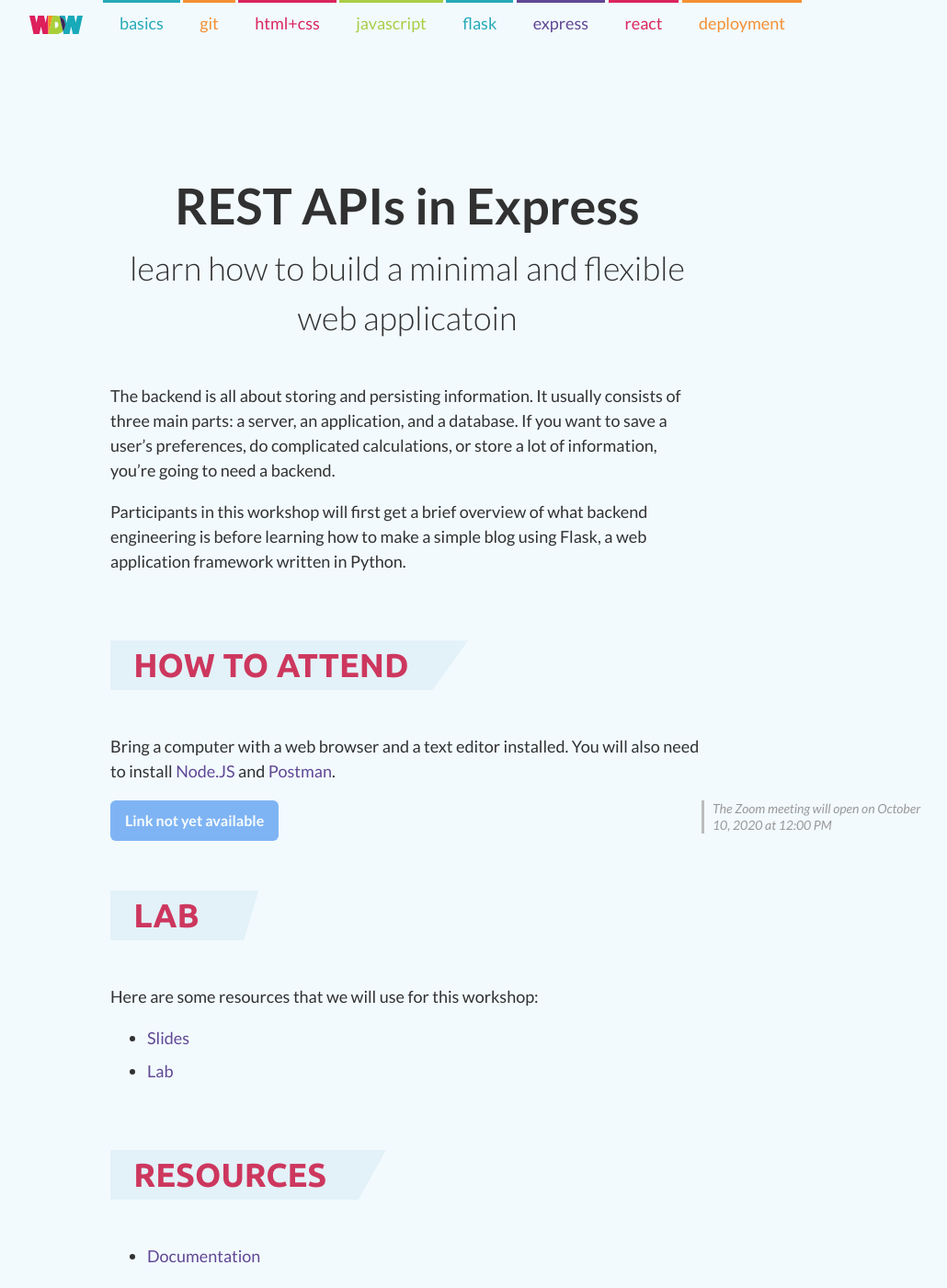
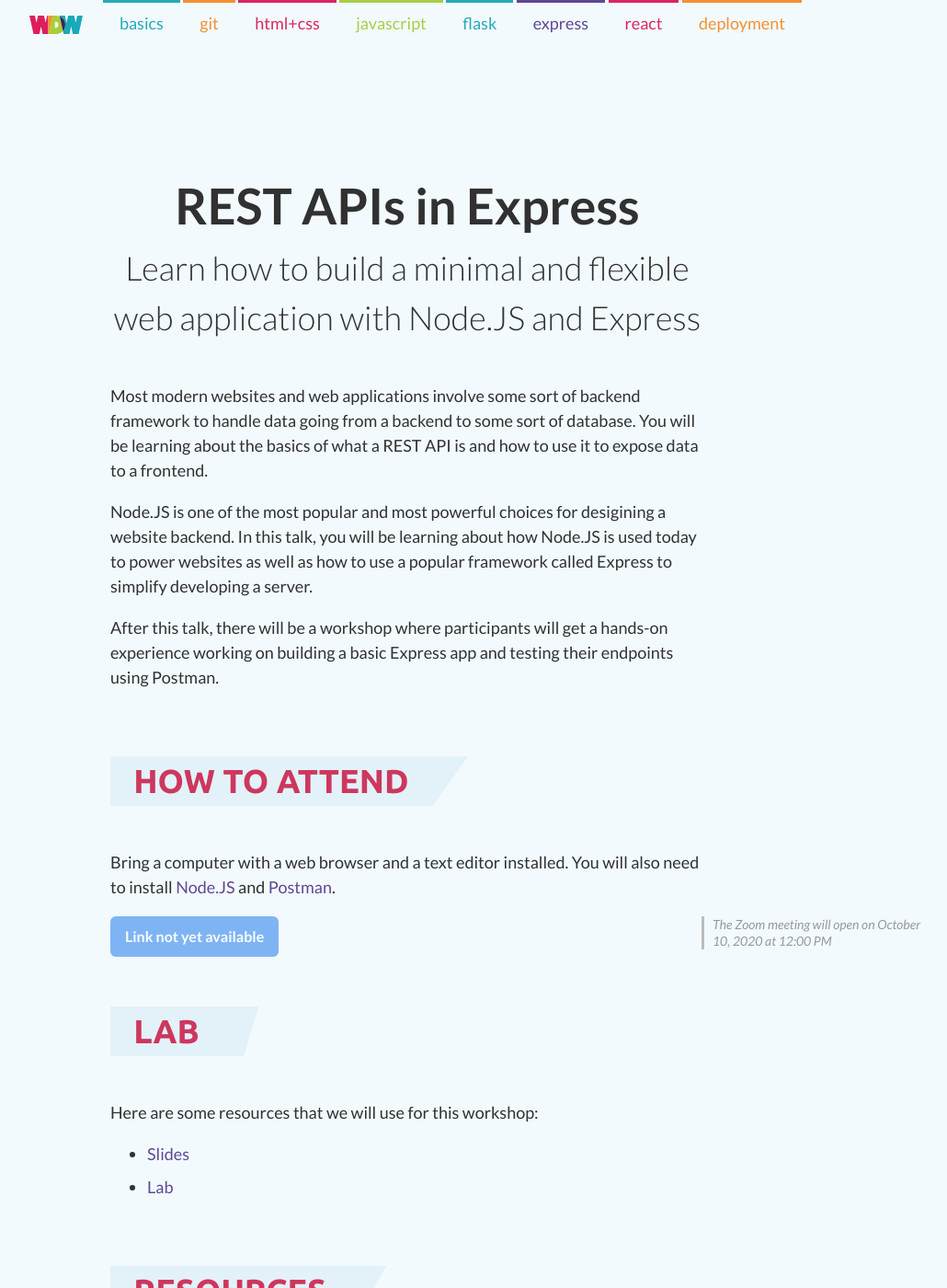
Before and after one commit to ScottyLabs/wdw, a Jekyll site: the page built from express/index.md, in a window 1280 px wide and 1400 px high. Shown: the whole window at 92% size, without its empty margins (197-1227 px from the left). Built offline with Jekyll 4.4.1, drawn with Linux system fonts in a browser that asks for light colours; nearby versions of some CDN libraries; some of the changed text lies outside the part shown.

Commit message:
Updated express resources

```diff
--- a/express/index.md
+++ b/express/index.md
@@ -7,17 +7,13 @@
 
 # REST APIs in Express
 
-###### learn how to build a minimal and flexible web applicatoin
+###### Learn how to build a minimal and flexible web application with Node.JS and Express
 
-The backend is all about storing and persisting information.  It usually
-consists of three main parts: a server, an application, and a database. If you
-want to save a user’s preferences, do complicated calculations, or store a lot
-of information, you’re going to need a backend.
+Most modern websites and web applications involve some sort of backend framework to handle data going from a backend to some sort of database. You will be learning about the basics of what a REST API is and how to use it to expose data to a frontend.
 
-Participants in this workshop will first get a brief overview of what backend
-engineering is before learning how to make a simple blog using Flask, a web
-application framework written in Python.
+Node.JS is one of the most popular and most powerful choices for desigining a website backend. In this talk, you will be learning about how Node.JS is used today to power websites as well as how to use a popular framework called Express to simplify developing a server.
 
+After this talk, there will be a workshop where participants will get a hands-on experience working on building a basic Express app and testing their endpoints using Postman.
 
 ## How to Attend
 
@@ -28,8 +24,8 @@
 
 Here are some resources that we will use for this workshop:
 
-- [Slides](https://docs.google.com/presentation/d/1NBszm4rlD7fBq_9yrNE_7UMRj5DFtYRR/edit?dls=true)
-- [Lab]()
+- [Slides](https://docs.google.com/presentation/d/1JHGoCwCcxaY1Xxe0Nc_U1dBXMEHZYL1QYRDwkJJsfuE/edit?usp=sharing)
+- [Lab](https://github.com/ScottyLabs/wdw-node/blob/master/lab.md)
 
 ## Resources
 
@@ -42,9 +38,9 @@
 - [Example website](http://webdevblog.herokuapp.com/)
 - [Repository for webdevblog example and resources](https://github.com/anbenson/webdevblog)
 
-Some helpful links to learn more about backend programming:
+Some helpful links to learn more about Node.JS and further topics:
 
-- [Flask](http://flask.pocoo.org/)
-- [Jinja2 templating engine](http://jinja.pocoo.org/)
-- [Flask-SQLAlchemy](http://pythonhosted.org/Flask-SQLAlchemy/quickstart.html)
-- [Udacity course on web development](https://www.udacity.com/course/cs253)
+- [Node.JS Crash Course](https://www.youtube.com/playlist?list=PL4cUxeGkcC9jsz4LDYc6kv3ymONOKxwBU)
+- [Node.JS with MongoDB](https://www.youtube.com/playlist?list=PL4cUxeGkcC9jBcybHMTIia56aV21o2cZ8)
+- [Using Mongoose to simplify the MongoDB interface](https://mongoosejs.com/)
+- [Node.JS Authentication with JWT](https://www.youtube.com/playlist?list=PL4cUxeGkcC9iqqESP8335DA5cRFp8loyp)
```
